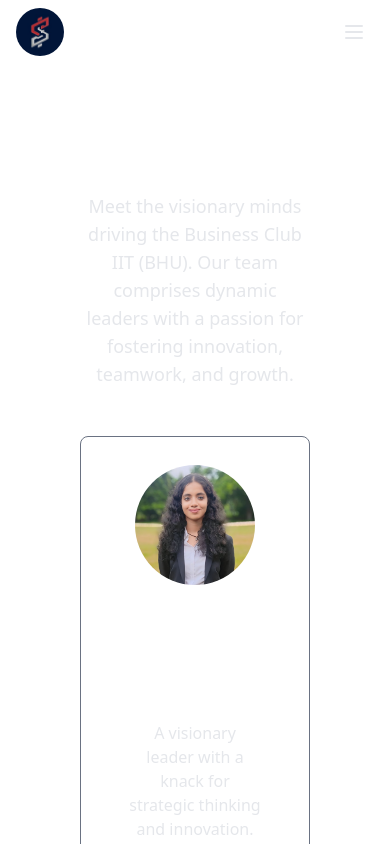
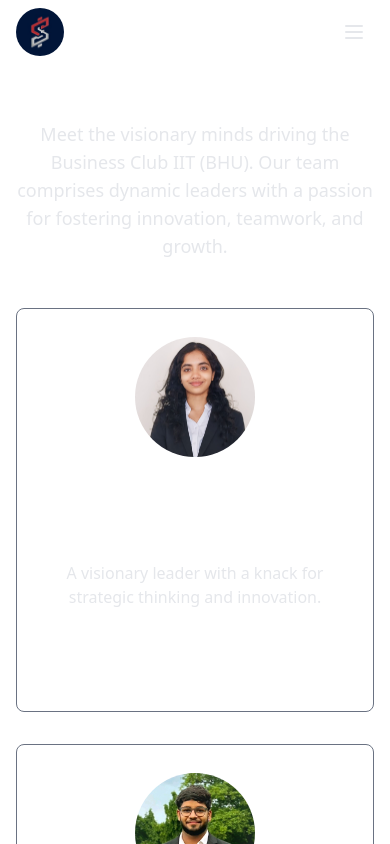
Before and after one commit to sivangbagri/biz-web-24, a React (Vite) app: page /meethelm in a window 390 px wide. Shown: the top 844 px of the page. Built offline with nearby package versions, Linux system fonts and the light colour scheme.

Commit message:
image update

```diff
--- a/src/components/meetHelm.tsx
+++ b/src/components/meetHelm.tsx
@@ -1,6 +1,6 @@
 import React from "react";
 import { FaInstagram, FaLinkedinIn } from "react-icons/fa";
-import asthaImg from "../assets/images/astha_shetty.png";
+import asthaImg from "../assets/images/AsthaShetty.jpg";
 import aryanImg from "../assets/images/aryan_sharma.jpeg";
 import hrishitImg from "../assets/images/hrishit_yelchuri copy.png";
 
@@ -39,7 +39,7 @@ const MeetTheHelm: React.FC = () => {
   ];
 
   return (
-    <div className="p-20 min-h-screen">
+    <div className="px-4 sm:px-8 md:px-12 lg:px-20 py-12 sm:py-16 md:py-20 min-h-screen">
       <h1 className="text-4xl font-bold text-center mb-8 text-white">
         Meet the Helm
       </h1>
--- a/src/data/gallery-data.ts
+++ b/src/data/gallery-data.ts
@@ -1,4 +1,4 @@
-import asthaImg from '../assets/images/astha_shetty.png';
+import asthaImg from '../assets/images/AsthaShetty.jpg';
 import aryanImg from '../assets/images/aryan_sharma.jpeg';
 import hrishitImg from '../assets/images/hrishit_yelchuri copy.png';
 import shivangImg from '../assets/images/Shivang_Bagri.jpg';
```
Also changed, not shown: src/assets/images/AsthaShetty.jpg (added).
